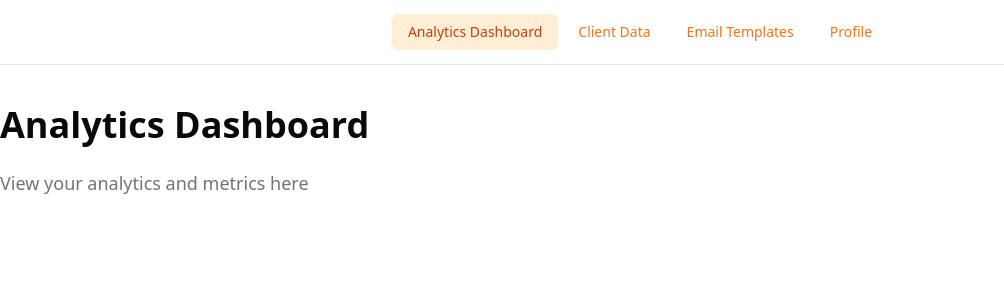
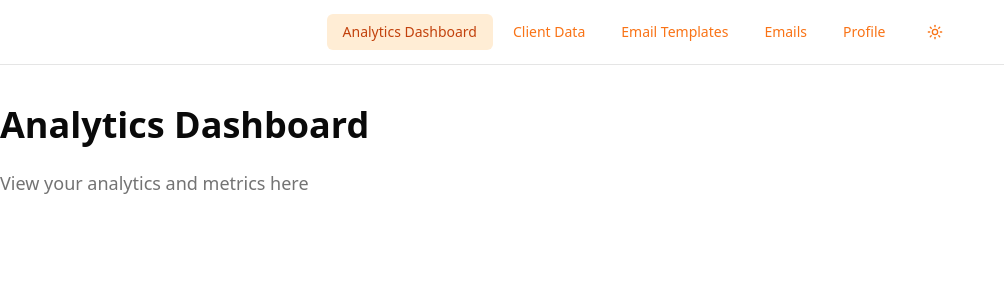
Before and after one commit to mohamaderrr/ai_email_assitant, a Next.js app: page /dashboard in a window 1280 px wide. Shown: the top 300 px of the page, without its empty margins (0-1004 px from the left). Built offline with nearby package versions, Linux system fonts and the light colour scheme.

Commit message:
change the navbar and dark mode default

```diff
--- a/app/dashboard/page.tsx
+++ b/app/dashboard/page.tsx
@@ -1,5 +1,6 @@
 import React from 'react'
-import MainNav from '../email/_compenent/Navbar'
+import MainNav from '../_component/Navbar'
+
 function page() {
   return (
     <div>
--- a/app/email/_compenent/EmailApp.tsx
+++ b/app/email/_compenent/EmailApp.tsx
@@ -22,7 +22,7 @@ export default function EmailApp() {
   const [selectedFolder, setSelectedFolder] = useState('inbox')
   const [selectedEmail, setSelectedEmail] = useState<Email | null>(null)
   const [isComposing, setIsComposing] = useState(false)
-  const [isDarkMode, setIsDarkMode] = useState(false)
+  const [isDarkMode, setIsDarkMode] = useState(true)
   const [emails, setEmails] = useState<Email[]>([])
   const [filteredEmails, setFilteredEmails] = useState<Email[]>([])
   const [isLoading, setIsLoading] = useState(true)
--- a/app/email/_compenent/Navbar.tsx
+++ /dev/null
@@ -1,119 +0,0 @@
-"use client"
-
-import Link from "next/link"
-import { usePathname } from "next/navigation"
-import { cn } from "@/lib/utils"
-import {
-  NavigationMenu,
-  NavigationMenuContent,
-  NavigationMenuItem,
-  NavigationMenuLink,
-  NavigationMenuList,
-  NavigationMenuTrigger,
-  navigationMenuTriggerStyle,
-} from "@/components/ui/navigation-menu"
-import { Button } from "@/components/ui/button"
-import {
-  Sheet,
-  SheetContent,
-  SheetDescription,
-  SheetHeader,
-  SheetTitle,
-  SheetTrigger,
-} from "@/components/ui/sheet"
-import { Menu } from 'lucide-react'
-
-const routes = [
-  {
-    title: "Analytics Dashboard",
-    href: "/dashboard",
-    description: "View detailed analytics and metrics for your business"
-  },
-  {
-    title: "Client Data",
-    href: "/clients",
-    description: "Manage and view your client information"
-  },
-  {
-    title: "Email Templates",
-    href: "/email-templates",
-    description: "Create and manage email templates"
-  },
-  {
-    title: "Profile",
-    href: "/profile",
-    description: "View and edit your profile settings"
-  }
-]
-
-export default function MainNav() {
-  const pathname = usePathname()
-
-  return (
-    <div className="border-b">
-      <div className="flex h-16 items-center px-4">
-        <div className="flex items-center justify-center w-full space-x-4">
-          {/* Desktop Navigation */}
-          <div className="hidden md:flex">
-            <NavigationMenu>
-              <NavigationMenuList>
-                {routes.map((route) => (
-                  <NavigationMenuItem key={route.href}>
-                    <Link href={route.href} legacyBehavior passHref>
-                      <NavigationMenuLink
-                        className={cn(
-                          navigationMenuTriggerStyle(),
-                          "text-orange-500 hover:text-orange-600",
-                          pathname === route.href && "bg-orange-100 text-orange-700"
-                        )}
-                      >
-                        {route.title}
-                      </NavigationMenuLink>
-                    </Link>
-                  </NavigationMenuItem>
-                ))}
-              </NavigationMenuList>
-            </NavigationMenu>
-          </div>
-
-          {/* Mobile Navigation */}
-          <div className="md:hidden">
-            <Sheet>
-              <SheetTrigger asChild>
-                <Button variant="ghost" size="icon">
-                  <Menu className="h-5 w-5" />
-                  <span className="sr-only">Toggle menu</span>
-                </Button>
-              </SheetTrigger>
-              <SheetContent side="right">
-                <SheetHeader>
-                  <SheetTitle>Navigation</SheetTitle>
-                  <SheetDescription>
-                    Navigate through different sections of the application
-                  </SheetDescription>
-                </SheetHeader>
-                <div className="grid gap-4 py-4">
-                  {routes.map((route) => (
-                    <Link
-                      key={route.href}
-                      href={route.href}
-                      className={cn(
-                        "block select-none space-y-1 rounded-md p-3 leading-none no-underline outline-none transition-colors text-orange-500 hover:bg-orange-100 hover:text-orange-700 focus:bg-orange-100 focus:text-orange-700",
-                        pathname === route.href && "bg-orange-100 text-orange-700"
-                      )}
-                    >
-                      <div className="text-sm font-medium leading-none">{route.title}</div>
-                      <p className="line-clamp-2 text-sm leading-snug text-muted-foreground">
-                        {route.description}
-                      </p>
-                    </Link>
-                  ))}
-                </div>
-              </SheetContent>
-            </Sheet>
-          </div>
-        </div>
-      </div>
-    </div>
-  )
-}
```
